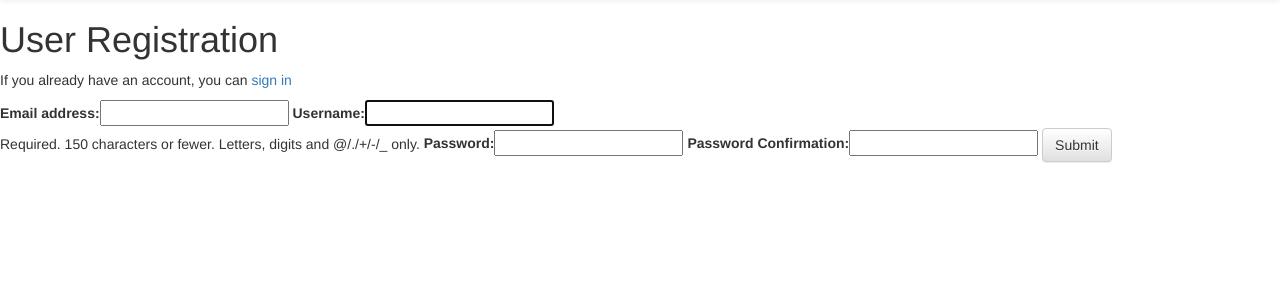
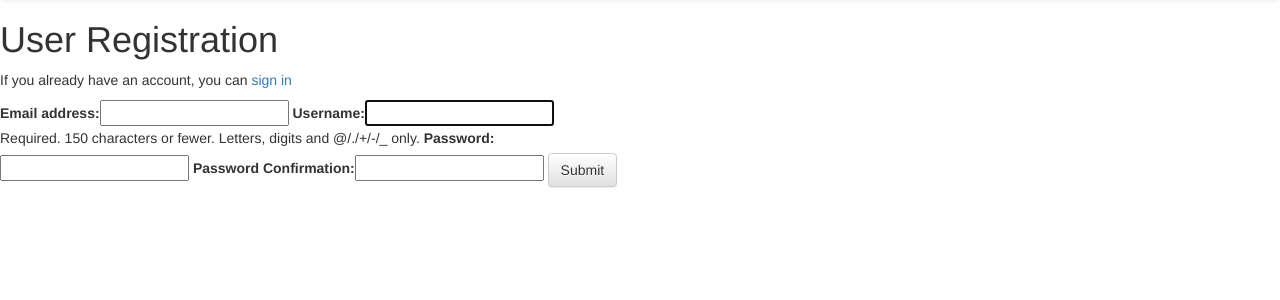
Before and after one commit to aledgriffiths79/django_authentication, a Django app: page /accounts/register/ in a window 1280 px wide. Shown: the part 52-352 px from the top of the page. Run offline with Django 3.2, Linux system fonts and the light colour scheme; some libraries are stand-ins or nearby versions.

Commit message:
Static files: Allows us to write our own custom css and javascript:By placing our files in a directory called static

```diff
--- a/django_auth/settings.py
+++ b/django_auth/settings.py
@@ -131,6 +131,10 @@ USE_TZ = True
 # https://docs.djangoproject.com/en/1.11/howto/static-files/
 
 STATIC_URL = '/static/'
+STATICFILES_DIRS = [
+    os.path.join(BASE_DIR, 'static')
+]
+
 
 MESSAGE_STORAGE = 'django.contrib.messages.storage.session.SessionStorage'
 
--- /dev/null
+++ b/static/css/style.css
@@ -0,0 +1,3 @@
+form {
+  width: 50%;
+}
--- a/templates/base.html
+++ b/templates/base.html
@@ -1,4 +1,8 @@
 <!-- main structure for pages across the site -->
+
+<!-- a template tag that says load staticfiles and this basically tells django that we first of all need to load the staticfiles which will allow us to use the static URL which will then tell us to tell django where our static directory lives -->
+{% load staticfiles %}
+
 <html>
   <head>
     <title>{% block page_title %}{% endblock %}</title>
@@ -8,6 +12,7 @@
 
     <!-- Optional theme -->
     <link rel="stylesheet" href="https://maxcdn.bootstrapcdn.com/bootstrap/3.3.7/css/bootstrap-theme.min.css" integrity="sha384-rHyoN1iRsVXV4nD0JutlnGaslCJuC7uwjduW9SVrLvRYooPp2bWYgmgJQIXwl/Sp" crossorigin="anonymous">
+    <link rel="stylesheet" href="{% static 'css/style.css' %}" type="text/css">
 
     <!-- Latest compiled and minified JavaScript -->
     <script src="https://maxcdn.bootstrapcdn.com/bootstrap/3.3.7/js/bootstrap.min.js" integrity="sha384-Tc5IQib027qvyjSMfHjOMaLkfuWVxZxUPnCJA7l2mCWNIpG9mGCD8wGNIcPD7Txa" crossorigin="anonymous"></script>
```
